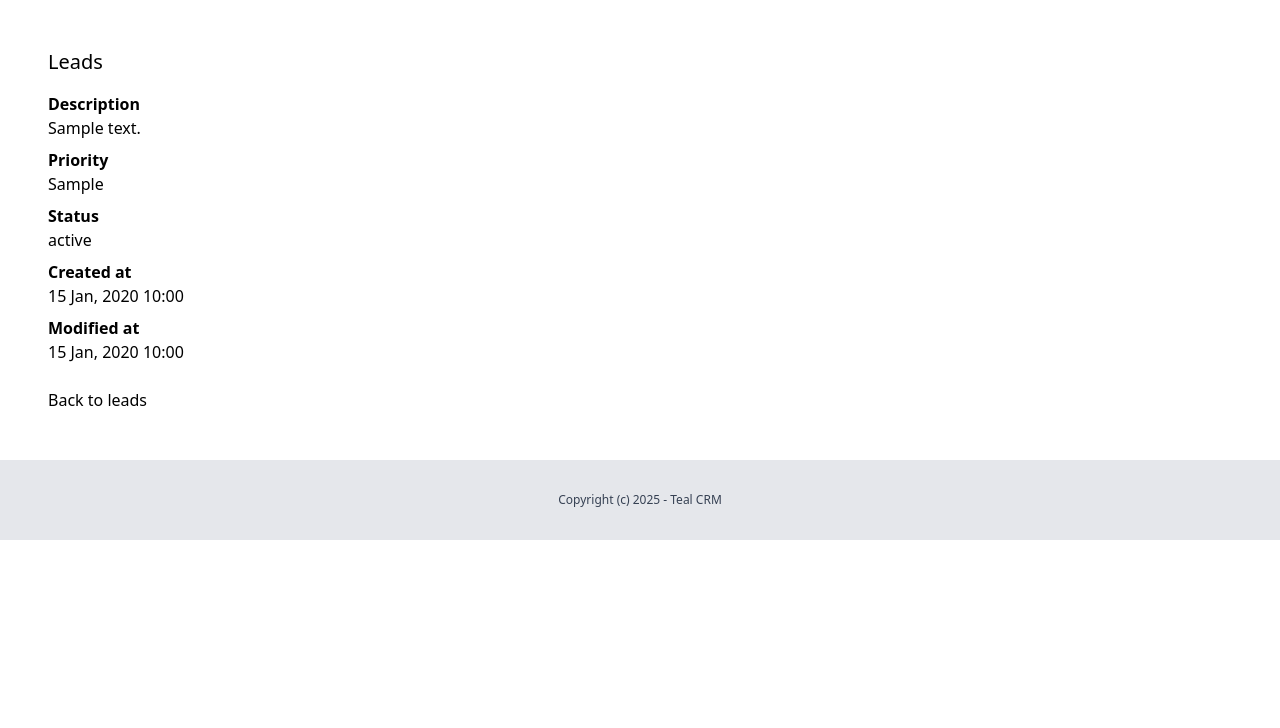
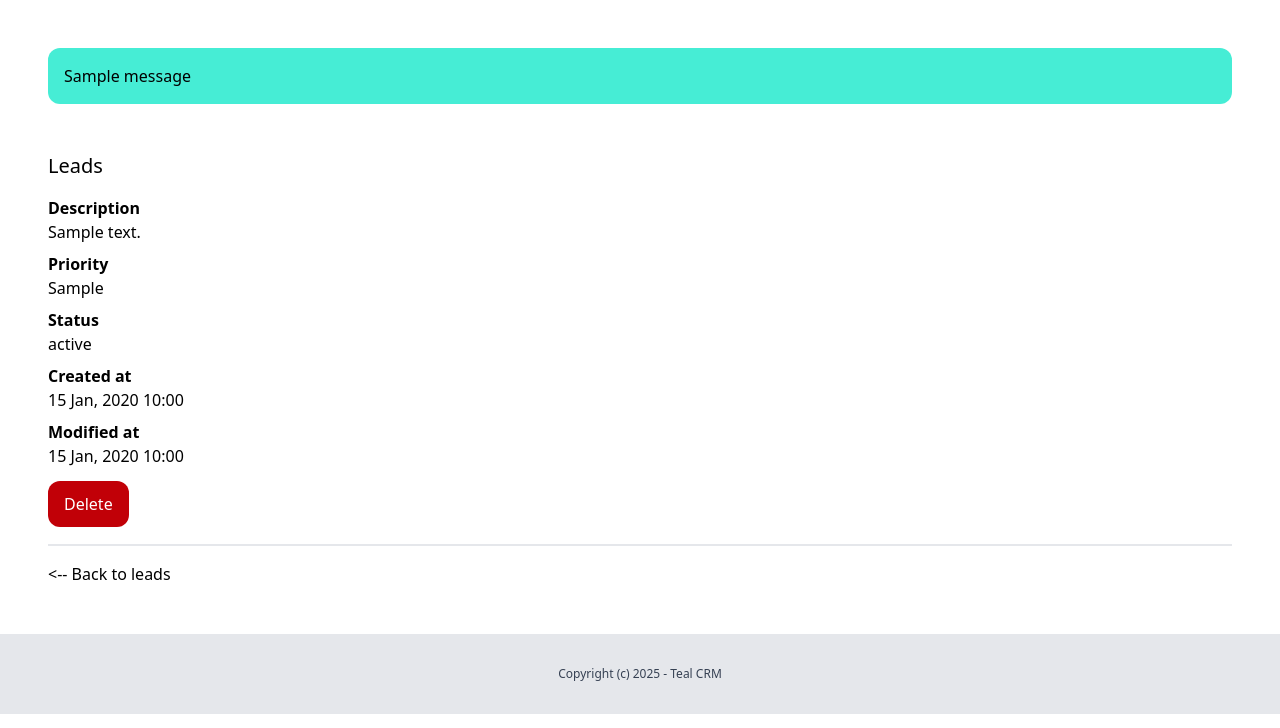
Before and after one commit to Solidarov/django-crm, a Django app: template lead/templates/lead/detail_lead.html in a window 1280 px wide. Shown: the part 72-800 px from the top of the page. Run offline with Django 5.2, Linux system fonts and the light colour scheme; the template is opened without the code that fills it: most values are stand-ins (such as "Sample title", 1, 10 or a date in 2020); one stand-in notice (Sample message) is shown.

Commit message:
Feat: Delete lead
	- Add view for delete lead in lead.views
	- Add route to delete view in lead.urls
	- Add message feature to delete/add view in lead.views
	- Add delete button in template 'lead/detail_lead.html'
	- Add message visibility into 'core/base.html' template
	- Update button margin in 'lead/add_lead.html'
	- Update button in 'lead/list_leads.html'

```diff
--- a/core/templates/core/base.html
+++ b/core/templates/core/base.html
@@ -38,6 +38,17 @@
     </nav>
 
     <div class="px-6 py-6">
+
+      {% if messages %}
+        <div class="py-6 px-6">
+          {% for message in messages %}
+            <div class="py-4 px-4 bg-teal-300 rounded-xl">
+              {{ message }}
+            </div>
+          {% endfor %}
+        </div>
+      {% endif %}
+
       {% block content %}
 
       {% endblock %}
--- a/lead/templates/lead/add_lead.html
+++ b/lead/templates/lead/add_lead.html
@@ -12,7 +12,7 @@
 
         {{form.as_p}}
 
-        <button class="py-4 px-8 bg-teal-500 text-white rounded-xl">Add</button>
+        <button class="py-4 px-8 bg-teal-500 text-white rounded-xl mt-6">Add</button>
     </form>
 </div>
 
--- a/lead/templates/lead/detail_lead.html
+++ b/lead/templates/lead/detail_lead.html
@@ -23,6 +23,13 @@
         <p class="font-semibold">Modified at</p>
         <p class="mb-6">{{ lead.modified_at|date:"d M, Y H:i" }}</p>
 
-        <a href="{% url 'lead:list' %}" class="hover:text-gray-500">Back to leads</a>
+        <div class="block inline-block mb-3">
+            <a href="{% url 'lead:delete' lead.id%}" class="px-4 py-3 bg-red-700 rounded-xl text-white hover:bg-red-500">Delete</a>
+        </div>
+
+        <hr class="my-4 text-gray-200 border-1">
+
+        <a href="{% url 'lead:list' %}" class="hover:text-gray-500"><-- Back to leads</a>
+
     </div>
 {% endblock %}
--- a/lead/templates/lead/list_leads.html
+++ b/lead/templates/lead/list_leads.html
@@ -22,7 +22,7 @@
         </div>
     {% endfor %}
 
-    <a href="{% url 'lead:add'%}" class="block inline-block py-3 px-6 bg-teal-600 rounded-xl text-white">
-        Add lead
+    <a href="{% url 'lead:add'%}" class="block inline-block py-3 px-6 bg-teal-600 rounded-xl text-white mt-6">
+        + Add lead
     </a>
 {% endblock %}
--- a/lead/urls.py
+++ b/lead/urls.py
@@ -9,4 +9,5 @@ urlpatterns = [
     path('', lead_view.list_leads, name='list'),
     path('add/', lead_view.add_lead, name='add'),
     path('<int:id>/', lead_view.lead_detail, name='detail'),
+    path('<int:id>/delete/', lead_view.delete_lead, name='delete'),
 ]
```
Also changed, not shown: lead/views.py (+18 -1 lines).
